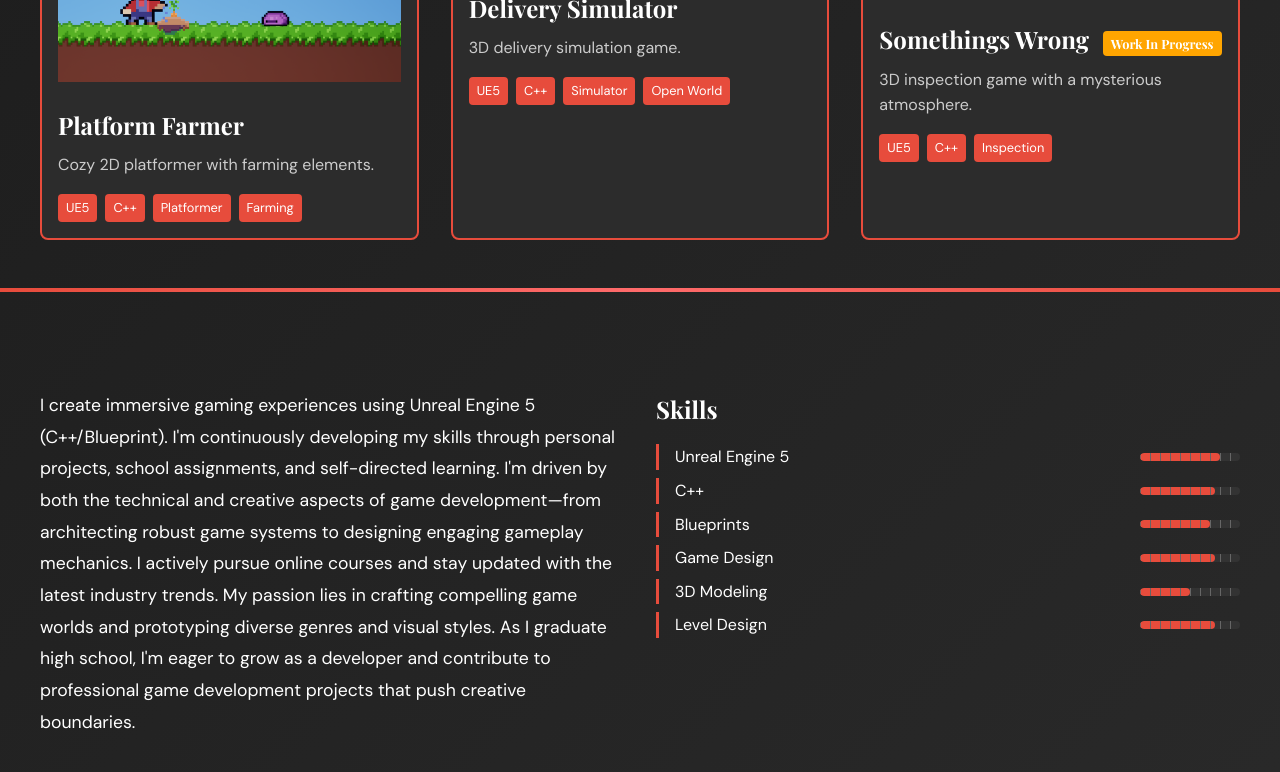
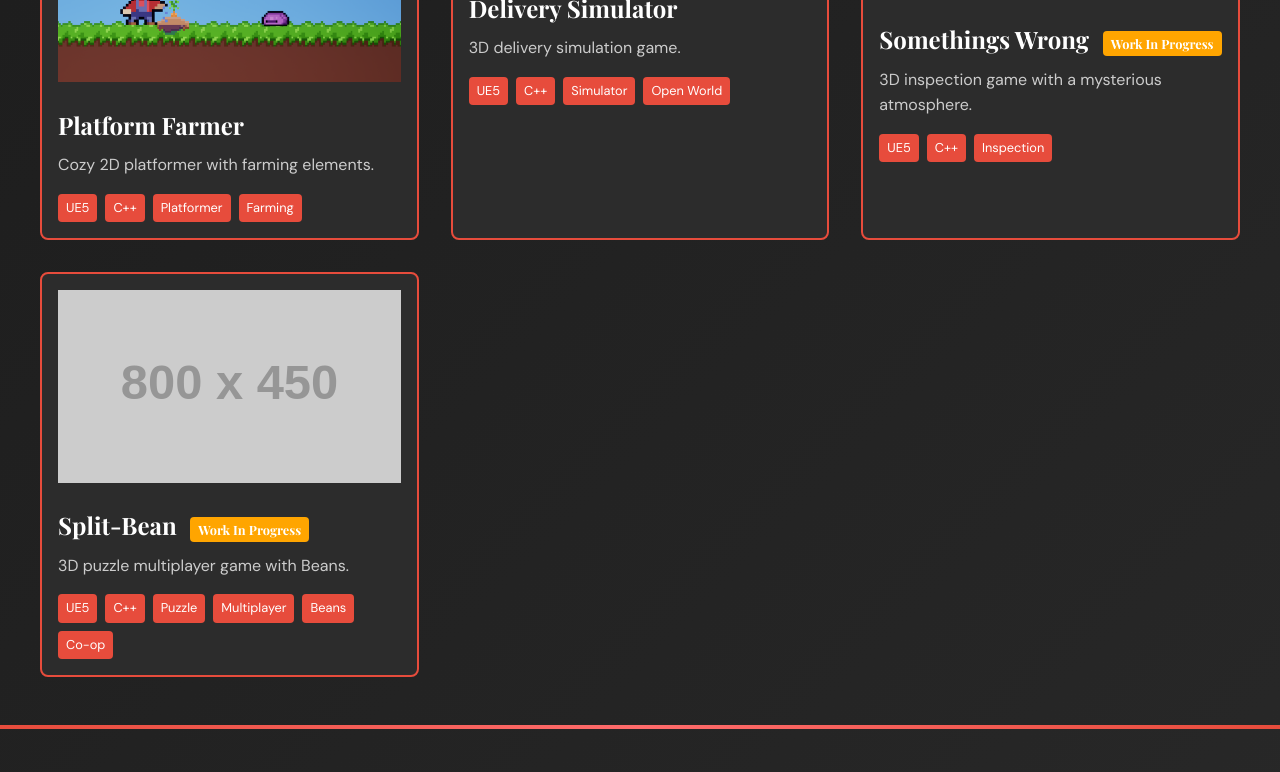
Before and after one commit to jkaczor6/portfolio, a plain HTML site: page index.html in a window 1280 px wide. Shown: the part 874-1646 px from the top of the page. Drawn offline with nearby package versions, Linux system fonts and the light colour scheme; placeholder pictures from the web are drawn by us.

Commit message:
added new project

```diff
--- a/index.html
+++ b/index.html
@@ -452,6 +452,14 @@
                             image: "https://placehold.co/800x450/cc0000/ffffff?text=Somethings+Wrong",
                             url: "https://github.com/jkaczor6/SomethingsWrong",
                             badge: "Work In Progress"
+                        },
+                        {
+                            title: "Split-Bean",
+                            description: "3D puzzle multiplayer game with Beans.",
+                            tags: ["UE5", "C++", "Puzzle", "Multiplayer", "Beans", "Co-op"],
+                            image: "https://placehold.co/800x450/cc0000/ffffff?text=Split-Bean",
+                            url: "https://github.com/jkaczor6/Split-Bean",
+                            badge: "Work In Progress"
                         }
                     ]
                 },
@@ -516,6 +524,14 @@
                             tags: ["UE5", "C++", "Inspekcja"],
                             image: "https://placehold.co/800x450/cc0000/ffffff?text=Somethings+Wrong",
                             url: "https://github.com/jkaczor6/SomethingsWrong",
+                            badge: "W Trakcie Pracy"
+                        },
+                        {
+                            title: "Split-Bean",
+                            description: "Gra 3D wieloosobowa z elementami zagadki i fasolami.",
+                            tags: ["UE5", "C++", "Zagadki", "Wieloosobowy", "Fasole", "Kooperacja"],
+                            image: "https://placehold.co/800x450/cc0000/ffffff?text=Split-Bean",
+                            url: "https://github.com/jkaczor6/Split-Bean",
                             badge: "W Trakcie Pracy"
                         }
                     ]
```
